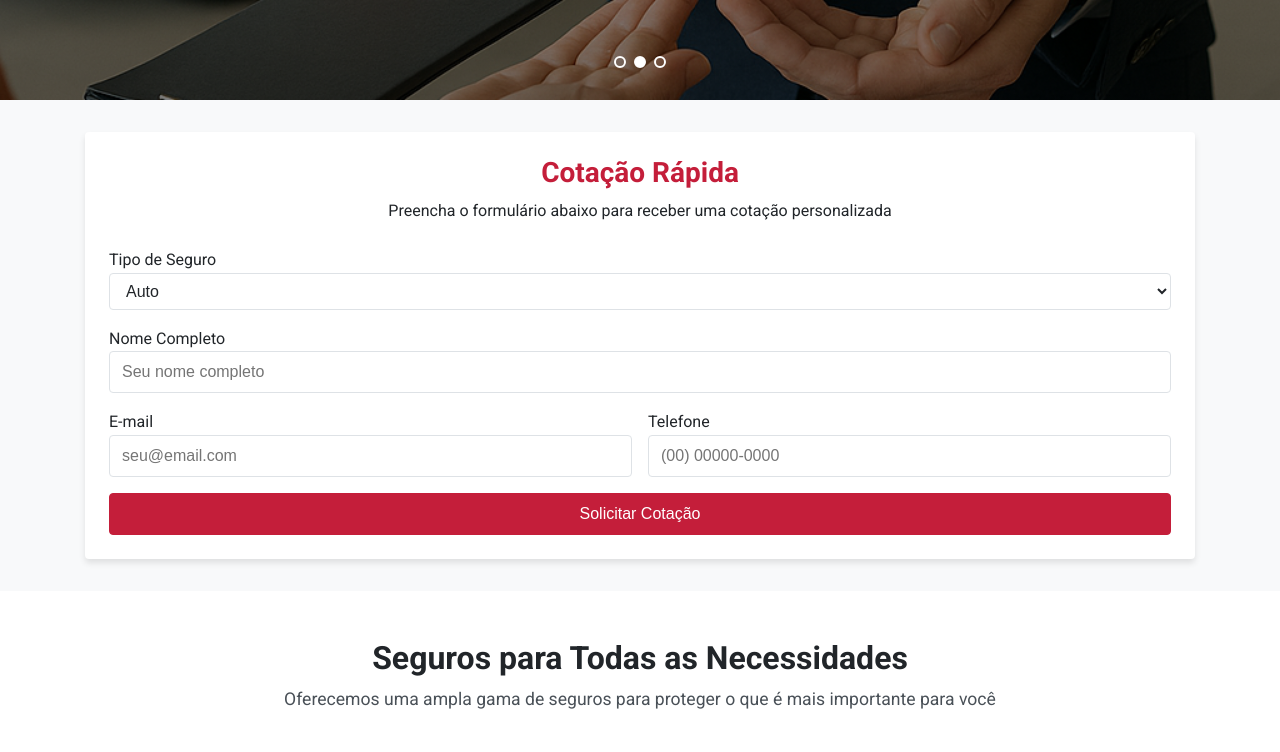
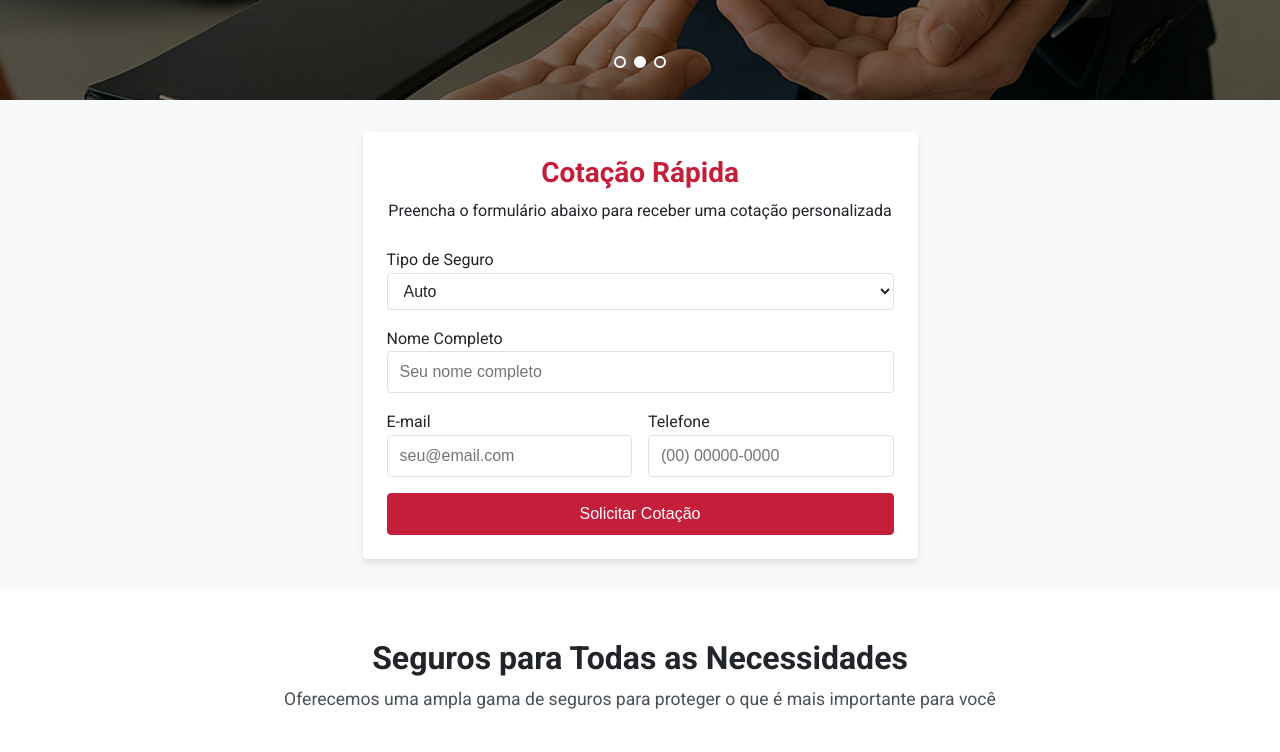
Before and after one commit to andreluiz2431/site_zoe_corretora_angular, an Angular app: page / in a window 1280 px wide. Shown: the part 500-1252 px from the top of the page. Built offline with nearby package versions, Linux system fonts and the light colour scheme.

Commit message:
ajustando alguns alinhamentos de itens

```diff
--- a/src/app/pages/home/home.component.css
+++ b/src/app/pages/home/home.component.css
@@ -120,12 +120,17 @@
   font-size: 1.2rem;
   margin-bottom: var(--spacing-base) * 3;
   opacity: 0.9;
+  padding: 25px;
 }
 
 .cta-buttons {
   display: flex;
   gap: var(--spacing-base) * 2;
   justify-content: center;
+}
+
+.btn-primary {
+  margin-right: 10px;
 }
 
 @media (max-width: 768px) {
--- a/src/app/shared/components/quick-quote/quick-quote.component.css
+++ b/src/app/shared/components/quick-quote/quick-quote.component.css
@@ -4,6 +4,9 @@
   box-shadow: var(--box-shadow);
   padding: calc(var(--spacing-base) * 3);
   transition: transform 0.3s, box-shadow 0.3s;
+  width: 50%;
+  margin-left: 25%;
+  margin-right: 25%;
 }
 
 .quick-quote-header {
@@ -69,4 +72,9 @@
     grid-template-columns: 1fr;
     gap: var(--spacing-base);
   }
+  .quick-quote-card {
+    width: 100%;
+    margin-left: 0;
+    margin-right: 0;
+  }
 }
```
